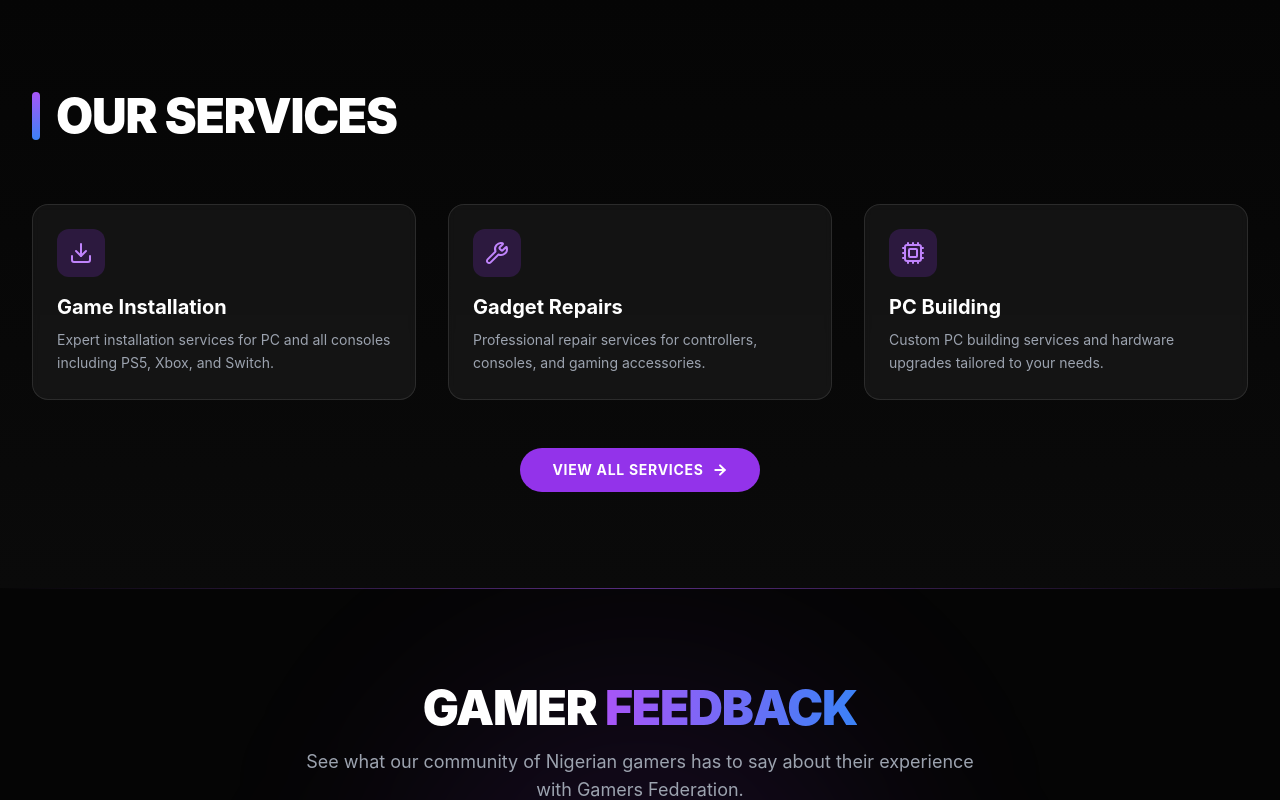
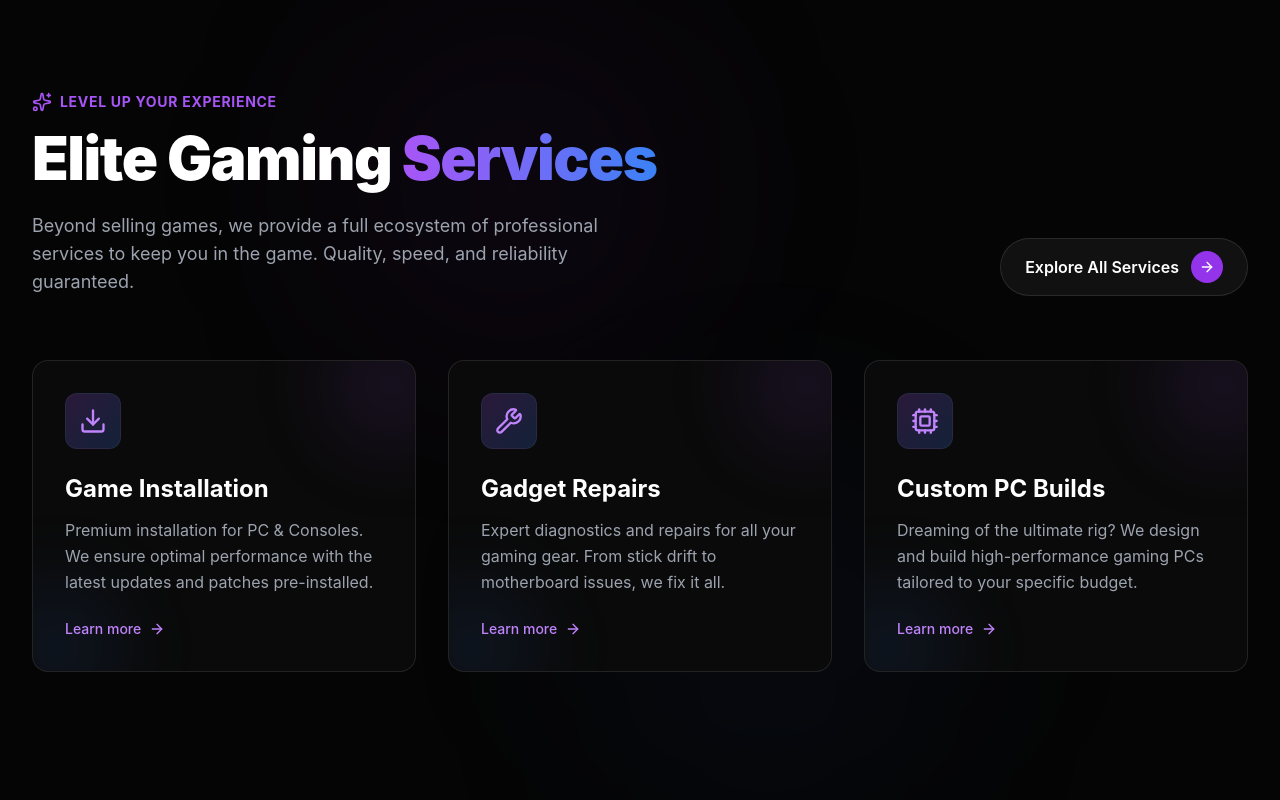
Before and after one commit to ItsAkinlaja/GamerFed, a React (Vite) app: page / in a window 1280 px wide. Shown: the part 5100-5900 px from the top of the page. Built offline with nearby package versions, Linux system fonts and the light colour scheme.

Commit message:
Revamp_Services_pages_with_modern_UI_and_animations

```diff
--- a/src/components/ServicesPreview.jsx
+++ b/src/components/ServicesPreview.jsx
@@ -1,21 +1,42 @@
 import React from 'react';
 import { Link } from 'react-router-dom';
 import { motion } from 'framer-motion';
-import { Wrench, Download, Cpu, ArrowRight } from 'lucide-react';
+import { Wrench, Download, Cpu, ArrowRight, Zap, Shield, Sparkles } from 'lucide-react';
 
-const ServiceCard = ({ icon: Icon, title, description, delay }) => (
+const ServiceCard = ({ icon: Icon, title, description, delay, index }) => (
   <motion.div
-    initial={{ opacity: 0, y: 20 }}
+    initial={{ opacity: 0, y: 30 }}
     whileInView={{ opacity: 1, y: 0 }}
     viewport={{ once: true }}
-    transition={{ duration: 0.5, delay }}
-    className="bg-white/5 backdrop-blur-sm border border-white/10 p-6 rounded-2xl hover:bg-white/10 transition-all duration-300 hover:scale-105 group"
+    transition={{ duration: 0.6, delay: delay }}
+    className="relative group h-full"
   >
-    <div className="w-12 h-12 bg-purple-600/20 rounded-xl flex items-center justify-center mb-4 group-hover:bg-purple-600/30 transition-colors">
-      <Icon className="w-6 h-6 text-purple-400 group-hover:text-purple-300" />
+    <div className="absolute inset-0 bg-gradient-to-r from-purple-600/20 to-blue-600/20 rounded-2xl blur-xl opacity-0 group-hover:opacity-100 transition-opacity duration-500" />
+    <div className="relative h-full bg-[#0a0a0a] border border-white/10 p-8 rounded-2xl overflow-hidden hover:border-purple-500/50 transition-colors duration-500">
+
+      {/* Abstract Background Shapes */}
+      <div className="absolute -top-10 -right-10 w-32 h-32 bg-purple-500/10 rounded-full blur-2xl group-hover:bg-purple-500/20 transition-colors duration-500" />
+      <div className="absolute -bottom-10 -left-10 w-32 h-32 bg-blue-500/10 rounded-full blur-2xl group-hover:bg-blue-500/20 transition-colors duration-500" />
+
+      <div className="relative z-10 flex flex-col h-full">
+        <div className="w-14 h-14 bg-gradient-to-br from-purple-500/20 to-blue-500/20 rounded-xl flex items-center justify-center mb-6 group-hover:scale-110 transition-transform duration-500 border border-white/5 group-hover:border-purple-500/30">
+          <Icon className="w-7 h-7 text-purple-400 group-hover:text-white transition-colors duration-300" />
         </div>
-    <h3 className="text-xl font-bold mb-2 text-white">{title}</h3>
-    <p className="text-gray-400 text-sm leading-relaxed">{description}</p>
+
+        <h3 className="text-2xl font-bold mb-3 text-white group-hover:text-transparent group-hover:bg-clip-text group-hover:bg-gradient-to-r group-hover:from-purple-400 group-hover:to-blue-400 transition-all duration-300">
+          {title}
+        </h3>
+
+        <p className="text-gray-400 text-base leading-relaxed mb-6 flex-grow group-hover:text-gray-300 transition-colors duration-300">
+          {description}
+        </p>
+
+        <div className="flex items-center text-sm font-medium text-purple-400 group-hover:text-purple-300 transition-colors">
+          <span className="mr-2">Learn more</span>
+          <ArrowRight className="w-4 h-4 group-hover:translate-x-1 transition-transform" />
+        </div>
+      </div>
+    </div>
   </motion.div>
 );
 
@@ -24,61 +45,89 @@ const ServicesPreview = () => {
     {
       icon: Download,
       title: "Game Installation",
-      description: "Expert installation services for PC and all consoles including PS5, Xbox, and Switch."
+      description: "Premium installation for PC & Consoles. We ensure optimal performance with the latest updates and patches pre-installed."
     },
     {
       icon: Wrench,
       title: "Gadget Repairs",
-      description: "Professional repair services for controllers, consoles, and gaming accessories."
+      description: "Expert diagnostics and repairs for all your gaming gear. From stick drift to motherboard issues, we fix it all."
     },
     {
       icon: Cpu,
-      title: "PC Building",
-      description: "Custom PC building services and hardware upgrades tailored to your needs."
+      title: "Custom PC Builds",
+      description: "Dreaming of the ultimate rig? We design and build high-performance gaming PCs tailored to your specific budget."
     }
   ];
 
   return (
-    <section className="py-16 md:py-24 px-4 sm:px-6 lg:px-8 relative bg-gradient-to-b from-[#050505] to-[#0a0a0a]">
-      <div className="max-w-7xl mx-auto relative z-10">
-        <motion.div
-          initial={{ opacity: 0, y: 30 }}
-          whileInView={{ opacity: 1, y: 0 }}
-          viewport={{ once: true, margin: "-100px" }}
-          transition={{ duration: 0.8 }}
-        >
-          <div className="flex justify-between items-end mb-10 md:mb-16">
-            <div className="flex items-center gap-4">
-              <div className="h-8 md:h-12 w-1.5 md:w-2 bg-gradient-to-b from-purple-500 to-blue-500 rounded-full" />
-              <h2 className="text-3xl sm:text-4xl md:text-5xl font-black text-white tracking-tight uppercase">
-                Our Services
-              </h2>
-            </div>
+    <section className="py-24 px-4 sm:px-6 lg:px-8 relative bg-[#050505] overflow-hidden">
+      {/* Background Elements */}
+      <div className="absolute top-0 left-1/2 -translate-x-1/2 w-full max-w-7xl h-full pointer-events-none">
+        <div className="absolute top-0 left-1/4 w-96 h-96 bg-purple-600/5 rounded-full blur-[100px]" />
+        <div className="absolute bottom-0 right-1/4 w-96 h-96 bg-blue-600/5 rounded-full blur-[100px]" />
       </div>
 
-          <div className="grid grid-cols-1 md:grid-cols-3 gap-6 md:gap-8 mb-12">
+      <div className="max-w-7xl mx-auto relative z-10">
+        <div className="flex flex-col md:flex-row justify-between items-end mb-16 gap-8">
+          <motion.div
+            initial={{ opacity: 0, x: -30 }}
+            whileInView={{ opacity: 1, x: 0 }}
+            viewport={{ once: true }}
+            transition={{ duration: 0.8 }}
+            className="max-w-2xl"
+          >
+            <div className="flex items-center gap-2 mb-4">
+              <Sparkles className="w-5 h-5 text-purple-500" />
+              <span className="text-purple-500 font-bold tracking-wider uppercase text-sm">Level Up Your Experience</span>
+            </div>
+            <h2 className="text-4xl md:text-5xl lg:text-6xl font-black text-white tracking-tight mb-6">
+              Elite Gaming <span className="text-transparent bg-clip-text bg-gradient-to-r from-purple-500 to-blue-500">Services</span>
+            </h2>
+            <p className="text-gray-400 text-lg max-w-xl">
+              Beyond selling games, we provide a full ecosystem of professional services to keep you in the game. Quality, speed, and reliability guaranteed.
+            </p>
+          </motion.div>
+
+          <motion.div
+             initial={{ opacity: 0, x: 30 }}
+             whileInView={{ opacity: 1, x: 0 }}
+             viewport={{ once: true }}
+             transition={{ duration: 0.8 }}
+             className="hidden md:block"
+          >
+             <Link
+              to="/services"
+              className="group flex items-center gap-3 px-6 py-3 rounded-full bg-white/5 border border-white/10 hover:bg-white/10 hover:border-purple-500/50 transition-all duration-300"
+            >
+              <span className="font-semibold text-white">Explore All Services</span>
+              <div className="w-8 h-8 rounded-full bg-purple-600 flex items-center justify-center group-hover:scale-110 transition-transform">
+                <ArrowRight className="w-4 h-4 text-white" />
+              </div>
+            </Link>
+          </motion.div>
+        </div>
+
+        <div className="grid grid-cols-1 md:grid-cols-3 gap-6 lg:gap-8 mb-12">
           {services.map((service, index) => (
+            <Link to="/services" key={index} className="block h-full">
               <ServiceCard
-                key={index}
                 {...service}
-                delay={index * 0.1}
+                index={index}
+                delay={index * 0.15}
               />
+            </Link>
           ))}
         </div>
 
-          <div className="flex justify-center mt-8">
+        <div className="md:hidden flex justify-center">
           <Link
             to="/services"
-              className="group relative inline-flex items-center gap-2 px-8 py-3 rounded-full bg-purple-600 hover:bg-purple-700 text-white font-bold uppercase tracking-wider text-sm transition-all duration-300 hover:shadow-[0_0_20px_rgba(147,51,234,0.5)] hover:scale-105 overflow-hidden"
+            className="group flex items-center gap-3 px-6 py-3 rounded-full bg-purple-600 text-white font-bold shadow-lg shadow-purple-600/25 hover:bg-purple-700 transition-all duration-300"
           >
-              <span className="relative z-10 flex items-center gap-2">
-                View All Services
-                <ArrowRight className="w-4 h-4 group-hover:translate-x-1 transition-transform stroke-[3]" />
-              </span>
-              <div className="absolute inset-0 bg-gradient-to-r from-purple-600 via-blue-600 to-purple-600 opacity-0 group-hover:opacity-100 transition-opacity duration-300" />
+            <span>Explore All Services</span>
+            <ArrowRight className="w-4 h-4 group-hover:translate-x-1 transition-transform" />
           </Link>
         </div>
-        </motion.div>
       </div>
     </section>
   );
--- a/src/pages/Services.jsx
+++ b/src/pages/Services.jsx
@@ -1,21 +1,73 @@
 import React from 'react';
 import { motion } from 'framer-motion';
-import { Wrench, Download, Cpu, Gamepad2, Monitor, Disc } from 'lucide-react';
+import { Wrench, Download, Cpu, Gamepad2, Monitor, Disc, CheckCircle, ArrowRight, Star, Clock, ShieldCheck } from 'lucide-react';
 import { contactInfo } from '../data';
 
-const ServiceCard = ({ icon: Icon, title, description, delay }) => (
+const ServiceFeature = ({ text }) => (
+  <div className="flex items-center gap-2 text-sm text-gray-400">
+    <CheckCircle className="w-4 h-4 text-purple-500" />
+    <span>{text}</span>
+  </div>
+);
+
+const DetailedServiceCard = ({ icon: Icon, title, description, features, delay }) => (
   <motion.div
-    initial={{ opacity: 0, y: 20 }}
-    animate={{ opacity: 1, y: 0 }}
+    initial={{ opacity: 0, y: 30 }}
+    whileInView={{ opacity: 1, y: 0 }}
+    viewport={{ once: true }}
     transition={{ duration: 0.5, delay }}
-    className="bg-white/5 backdrop-blur-sm border border-white/10 p-6 rounded-2xl hover:bg-white/10 transition-all duration-300 hover:scale-105 group"
+    className="group relative bg-[#0a0a0a] border border-white/10 rounded-2xl p-1 overflow-hidden hover:border-purple-500/30 transition-colors duration-500"
   >
-    <div className="w-12 h-12 bg-purple-600/20 rounded-xl flex items-center justify-center mb-4 group-hover:bg-purple-600/30 transition-colors">
-      <Icon className="w-6 h-6 text-purple-400 group-hover:text-purple-300" />
+    <div className="absolute inset-0 bg-gradient-to-br from-purple-600/5 to-blue-600/5 opacity-0 group-hover:opacity-100 transition-opacity duration-500" />
+
+    <div className="relative h-full bg-[#0a0a0a]/80 backdrop-blur-sm p-6 rounded-xl flex flex-col">
+      <div className="flex items-start justify-between mb-6">
+        <div className="w-14 h-14 bg-gradient-to-br from-purple-500/10 to-blue-500/10 rounded-xl flex items-center justify-center border border-white/5 group-hover:border-purple-500/20 transition-colors">
+          <Icon className="w-7 h-7 text-gray-300 group-hover:text-white transition-colors" />
         </div>
-    <h3 className="text-xl font-bold mb-2 text-white">{title}</h3>
-    <p className="text-gray-400 text-sm leading-relaxed">{description}</p>
+        <div className="bg-white/5 px-3 py-1 rounded-full text-xs font-medium text-gray-400 border border-white/5">
+          Premium
+        </div>
+      </div>
+
+      <h3 className="text-2xl font-bold text-white mb-3 group-hover:text-purple-400 transition-colors">
+        {title}
+      </h3>
+      <p className="text-gray-400 text-sm leading-relaxed mb-6 flex-grow">
+        {description}
+      </p>
+
+      <div className="space-y-3 pt-6 border-t border-white/5">
+        {features.map((feature, idx) => (
+          <ServiceFeature key={idx} text={feature} />
+        ))}
+      </div>
+
+      <div className="mt-8 pt-4">
+        <a
+          href={`https://wa.me/${contactInfo.whatsappNumber}?text=I'm interested in ${encodeURIComponent(title)} service`}
+          target="_blank"
+          rel="noopener noreferrer"
+          className="w-full flex items-center justify-center gap-2 py-3 rounded-lg bg-white/5 hover:bg-purple-600 text-white font-medium transition-all duration-300 group-hover:shadow-lg group-hover:shadow-purple-500/20"
+        >
+          <span>Book Now</span>
+          <ArrowRight className="w-4 h-4" />
+        </a>
+      </div>
+    </div>
   </motion.div>
+);
+
+const StatItem = ({ icon: Icon, value, label }) => (
+  <div className="flex items-center gap-4 bg-white/5 border border-white/10 p-4 rounded-xl">
+    <div className="w-12 h-12 bg-purple-600/20 rounded-lg flex items-center justify-center">
+      <Icon className="w-6 h-6 text-purple-400" />
+    </div>
+    <div>
+      <div className="text-2xl font-bold text-white">{value}</div>
+      <div className="text-xs text-gray-400 uppercase tracking-wider">{label}</div>
+    </div>
+  </div>
 );
 
 const Services = () => {
@@ -23,81 +75,132 @@ const Services = () => {
     {
       icon: Download,
       title: "Game Installation",
-      description: "Expert installation services for PC and all consoles including PS5, PS4, Xbox Series X/S, Nintendo Switch, and Steam Deck. We ensure your games are running perfectly with the latest updates."
+      description: "Complete digital and physical game installation services for all major platforms. We manage updates, DLCs, and optimizations.",
+      features: ["Latest Patches Included", "No Internet Required", "PS5, Xbox, Switch, PC", "Save Data Backup"]
     },
     {
       icon: Wrench,
-      title: "Gadget Repairs",
-      description: "Professional repair services for controllers, consoles, and gaming accessories. From stick drift to HDMI port replacements, our technicians bring your gear back to life."
+      title: "Console Repairs",
+      description: "Expert diagnostics and repairs for consoles. From HDMI port replacements to overheating issues, we restore your console to factory condition.",
+      features: ["Thermal Paste Replacement", "HDMI Port Repair", "Drive Replacement", "3-Month Warranty"]
     },
     {
       icon: Gamepad2,
-      title: "Gadget Sales",
-      description: "Premium selection of gaming hardware including custom controllers, high-performance headsets, mechanical keyboards, and precision mice."
+      title: "Controller Fixes",
+      description: "Don't let stick drift ruin your game. We repair and customize controllers for precision and comfort.",
+      features: ["Stick Drift Fix", "Button Replacement", "Custom Shells", "Trigger Stops"]
     },
     {
-      icon: Cpu,
-      title: "Gaming Consultation",
-      description: "Get expert advice on PC builds, console setups, and room acoustics. We help you design the ultimate gaming battlestation tailored to your budget and needs."
+      icon: Monitor,
+      title: "PC Building",
+      description: "Custom gaming rigs built to your specs. We handle cable management, airflow optimization, and stress testing.",
+      features: ["Cable Management", "Benchmark Testing", "RGB Synchronization", "Overclocking Support"]
     },
     {
       icon: Disc,
       title: "Mods & Software",
-      description: "Safe installation of game mods, patches, and software optimizations to enhance your gaming experience. Unlock new features and improve performance."
+      description: "Unlock the full potential of your hardware with safe software modifications and game enhancements.",
+      features: ["Safe Modding", "System Optimization", "Firmware Updates", "Emulation Setup"]
     },
     {
-      icon: Monitor,
-      title: "PC Building & Upgrades",
-      description: "Custom PC building services and hardware upgrades. Whether you need a simple RAM boost or a full liquid-cooled rig, we handle it with care."
+      icon: Cpu,
+      title: "Consultation",
+      description: "Not sure what to buy? Get professional advice on setups, upgrades, and future-proofing your gaming station.",
+      features: ["Budget Planning", "Compatibility Check", "Upgrade Path", "Peripherals Advice"]
     }
   ];
 
   return (
-    <div className="min-h-screen pt-24 pb-12 px-4 sm:px-6 lg:px-8 max-w-7xl mx-auto">
+    <div className="min-h-screen bg-[#050505]">
+      {/* Hero Section */}
+      <section className="relative pt-32 pb-20 px-4 sm:px-6 lg:px-8 overflow-hidden">
+        <div className="absolute top-0 left-0 w-full h-full bg-[url('https://images.unsplash.com/photo-1538481199705-c710c4e965fc?q=80&w=2000&auto=format&fit=crop')] bg-cover bg-center opacity-10" />
+        <div className="absolute inset-0 bg-gradient-to-b from-[#050505] via-[#050505]/90 to-[#050505]" />
+
+        <div className="max-w-7xl mx-auto relative z-10">
+          <div className="text-center max-w-3xl mx-auto">
             <motion.div
-        initial={{ opacity: 0, y: -20 }}
+              initial={{ opacity: 0, y: 20 }}
               animate={{ opacity: 1, y: 0 }}
-        className="text-center mb-16"
+              transition={{ duration: 0.8 }}
             >
-        <h1 className="text-4xl md:text-5xl font-bold bg-clip-text text-transparent bg-gradient-to-r from-purple-400 to-blue-500 mb-4">
-          Our Services
+              <div className="inline-flex items-center gap-2 px-4 py-2 rounded-full bg-purple-600/10 border border-purple-500/20 text-purple-400 text-sm font-medium mb-6">
+                <Star className="w-4 h-4 fill-purple-400" />
+                <span>Premium Gaming Services</span>
+              </div>
+              <h1 className="text-5xl md:text-6xl lg:text-7xl font-black text-white tracking-tight mb-8">
+                We Fix. We Build. <br />
+                <span className="text-transparent bg-clip-text bg-gradient-to-r from-purple-500 to-blue-500">We Empower.</span>
               </h1>
-        <p className="text-gray-400 max-w-2xl mx-auto text-lg">
-          Beyond just games, we provide comprehensive solutions for all your gaming needs.
-          From installations to repairs, GamerFed has you covered.
+              <p className="text-xl text-gray-400 mb-10 leading-relaxed">
+                Your one-stop destination for all things gaming. Professional repairs, custom builds, and expert installations delivered with passion.
               </p>
+
+              <div className="grid grid-cols-1 sm:grid-cols-3 gap-4 max-w-2xl mx-auto">
+                <StatItem icon={ShieldCheck} value="100%" label="Guaranteed" />
+                <StatItem icon={Clock} value="24h" label="Quick Turnaround" />
+                <StatItem icon={Star} value="500+" label="Happy Gamers" />
+              </div>
             </motion.div>
+          </div>
+        </div>
+      </section>
 
-      <div className="grid grid-cols-1 md:grid-cols-2 lg:grid-cols-3 gap-6 md:gap-8 mb-16">
+      {/* Services Grid */}
+      <section className="py-20 px-4 sm:px-6 lg:px-8 relative">
+        <div className="max-w-7xl mx-auto">
+          <div className="grid grid-cols-1 md:grid-cols-2 lg:grid-cols-3 gap-6 lg:gap-8">
             {services.map((service, index) => (
-          <ServiceCard
+              <DetailedServiceCard
                 key={index}
                 {...service}
                 delay={index * 0.1}
               />
             ))}
           </div>
+        </div>
+      </section>
 
+      {/* CTA Section */}
+      <section className="py-20 px-4 sm:px-6 lg:px-8">
+        <div className="max-w-7xl mx-auto">
           <motion.div
-        initial={{ opacity: 0 }}
-        whileInView={{ opacity: 1 }}
+            initial={{ opacity: 0, scale: 0.95 }}
+            whileInView={{ opacity: 1, scale: 1 }}
             viewport={{ once: true }}
-        className="bg-gradient-to-r from-purple-900/20 to-blue-900/20 rounded-3xl p-8 md:p-12 text-center border border-white/10 backdrop-blur-sm"
+            className="relative rounded-3xl overflow-hidden bg-gradient-to-r from-purple-900 to-blue-900 p-12 md:p-20 text-center"
           >
-        <h2 className="text-3xl font-bold mb-4">Ready to Level Up?</h2>
-        <p className="text-gray-300 mb-8 max-w-2xl mx-auto">
-          Contact us today to schedule a service or discuss your gaming requirements.
-          Our team is ready to assist you.
+            {/* Decorative background circles */}
+            <div className="absolute top-0 left-0 w-64 h-64 bg-white/5 rounded-full blur-3xl -translate-x-1/2 -translate-y-1/2" />
+            <div className="absolute bottom-0 right-0 w-64 h-64 bg-black/20 rounded-full blur-3xl translate-x-1/2 translate-y-1/2" />
+
+            <div className="relative z-10 max-w-3xl mx-auto">
+              <h2 className="text-3xl md:text-5xl font-bold text-white mb-6">
+                Ready to Upgrade Your Game?
+              </h2>
+              <p className="text-purple-200 text-lg mb-10">
+                Don't let hardware issues hold you back. Contact our expert team today and get back to gaming in no time.
               </p>
+              <div className="flex flex-col sm:flex-row gap-4 justify-center">
                 <a
                   href={`https://wa.me/${contactInfo.whatsappNumber}`}
                   target="_blank"
                   rel="noopener noreferrer"
-          className="inline-flex items-center justify-center px-8 py-3 text-base font-medium text-white bg-purple-600 hover:bg-purple-700 rounded-full transition-all duration-300 shadow-lg hover:shadow-purple-500/25 hover:scale-105"
+                  className="inline-flex items-center justify-center px-8 py-4 text-lg font-bold text-purple-900 bg-white hover:bg-gray-100 rounded-full transition-all duration-300 transform hover:scale-105 shadow-xl"
                 >
-          Book a Service
+                  Book a Service Now
                 </a>
+                <a
+                  href="/contact"
+                  className="inline-flex items-center justify-center px-8 py-4 text-lg font-bold text-white border-2 border-white/20 hover:bg-white/10 rounded-full transition-all duration-300"
+                >
+                  Contact Support
+                </a>
+              </div>
+            </div>
           </motion.div>
+        </div>
+      </section>
     </div>
   );
 };
```
Lines whose indentation alone changed are shown as unchanged.
